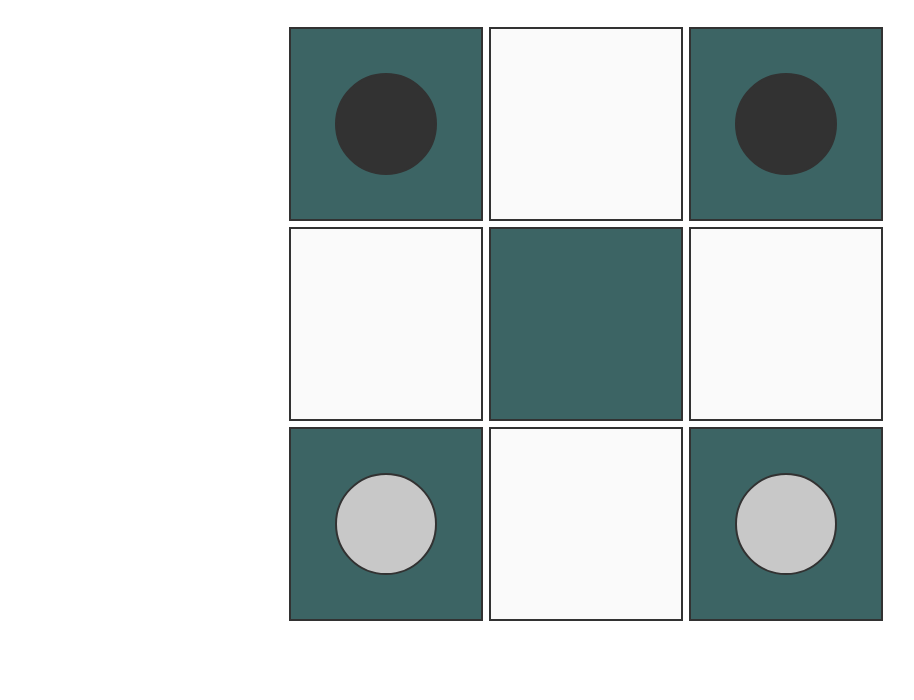
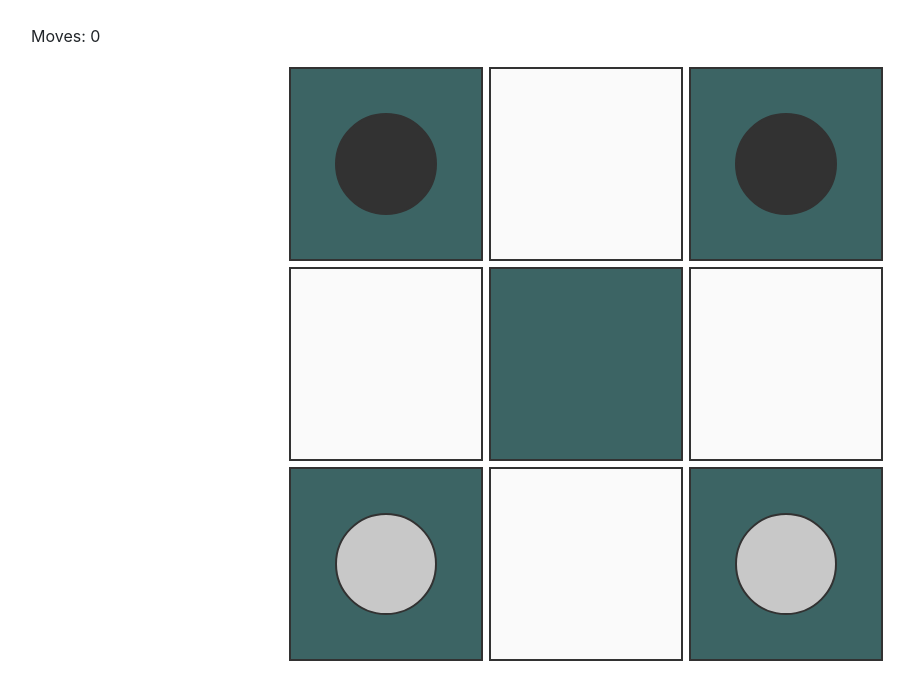
Before and after one commit to adxl/knights, a React (Create React App) app: page / in a window 1280 px wide. Shown: the top 700 px of the page, without its empty margins (54-968 px from the left). Built offline with nearby package versions, Linux system fonts and the light colour scheme.

Commit message:
add moves counter

```diff
--- a/src/components/Board.jsx
+++ b/src/components/Board.jsx
@@ -1,10 +1,11 @@
-import React,{ Component } from 'react';
+import React,{ Component,Fragment } from 'react';
 import p5 from 'p5';
 
 export default class Board extends Component {
 
 	constructor(props) {
 		super(props);
+		this.state = { moves : 0};
 		this.pRef = React.createRef();
 	}
 
@@ -121,7 +122,6 @@ export default class Board extends Component {
 			console.table(board);
 			if (board[0][0] !== 1 && (board[0][0] === board[0][2] && board[2][0] === board[2][2])) {
 				status = 'win';
-
 			}
 		}
 
@@ -187,7 +187,7 @@ export default class Board extends Component {
 
 		}
 
-		function move(knight,cell) {
+		const move = (knight,cell) => {
 			const currentIndex = cellToIndex(knight.cell);
 			const nextIndex = cellToIndex(cell);
 
@@ -195,7 +195,9 @@ export default class Board extends Component {
 			board[nextIndex.i][nextIndex.j] = knight.color === 'black' ? 1 : 2;
 
 			knight.moveTo(cell);
-		}
+
+			this.setState({moves : this.state.moves + 1});
+		};
 
 		// checks if click was whithin the canvas
 		function isCellValid(x,y) {
@@ -305,9 +307,14 @@ export default class Board extends Component {
 
 	render() {
 		return (
-			<div className="board-container">
-				<div ref={this.pRef} className="board"></div>
-			</div>
+			<Fragment>
+				<div>
+					<p>Moves: {this.state.moves}</p>
+				</div>
+				<div className="board-container">
+					<div ref={this.pRef} className="board"></div>
+				</div>
+			</Fragment>
 		);
 	}
 }
```
